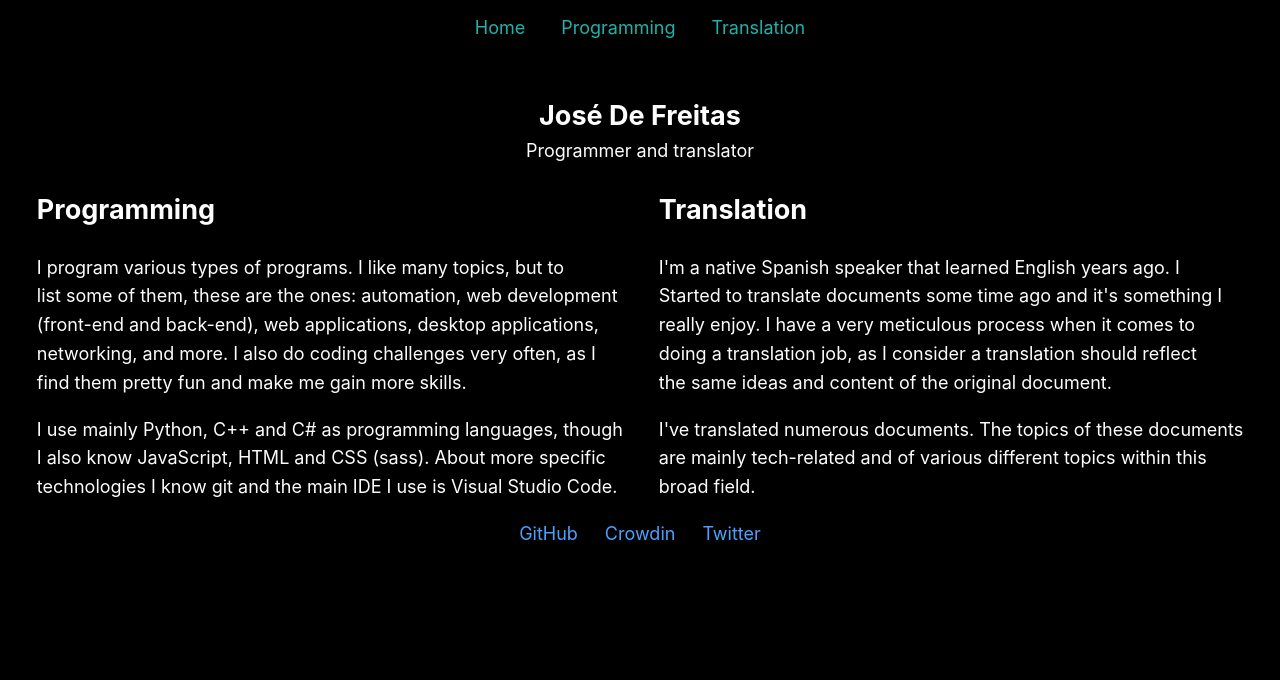
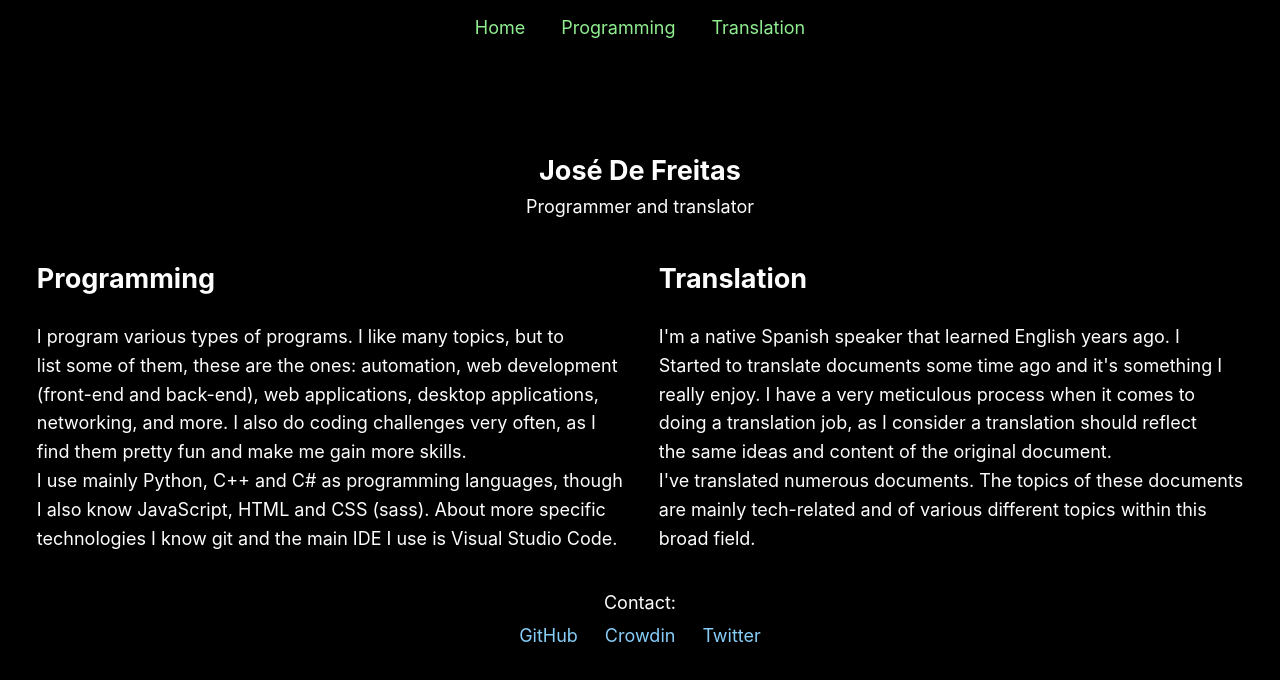
Before and after one commit to JoseDeFreitas/JoseDeFreitas-website, a Next.js app: page / in a window 1280 px wide. Shown: the top 680 px of the page. Built offline with nearby package versions, Linux system fonts and the light colour scheme.

Commit message:
Center content

```diff
--- a/pages/index.js
+++ b/pages/index.js
@@ -51,6 +51,7 @@ export default function Home() {
                         </div>
                     </section>
                     <section id="contact">
+                        <p>Contact:</p>
                         <ul>
                             <li>
                                 <a href="https://github.com/JoseDeFreitas">GitHub</a>
--- a/styles/global.scss
+++ b/styles/global.scss
@@ -9,7 +9,6 @@ body {
     line-height: 1.6;
     font-size: 18px;
     background-color: #000000;
-    min-height: 100vh;
 }
 
 * {
@@ -21,7 +20,7 @@ p, h1, h2, span {
 }
 
 a {
-    color: #4ea0ff;
+    color: lightskyblue;
     text-decoration: none;
 }
 
@@ -37,8 +36,10 @@ img {
 // Navigation bar
 
 #navbar {
+    position: fixed;
     padding: .8em;
-    margin-bottom: 2em;
+    margin: 0;
+    width: 100vw;
 
     ul {
         margin: 0;
@@ -50,7 +51,7 @@ img {
         justify-content: center;
 
         a {
-            color: lightseagreen;
+            color: lightgreen;
         }
     }
 }
@@ -61,10 +62,12 @@ img {
     display: grid;
     justify-content: center;
     align-content: center;
+    min-height: 100vh;
 
     #author {
         display: grid;
         justify-content: center;
+        margin-bottom: 2em;
 
         #name {
             margin: 0;
@@ -81,17 +84,41 @@ img {
         display: grid;
         grid-template-columns: 50vw, 50vw;
         grid-gap: 2em;
+        margin: 0;
 
         #programming {
             grid-column: 1 / 2;
+
+            h2 {
+                margin-top: 0;
+            }
+
+            p {
+                margin: 0;
+            }
         }
 
         #translation {
             grid-column: 2 / 3;
+
+            h2 {
+                margin-top: 0;
+            }
+
+            p {
+                margin: 0;
+            }
         }
     }
 
     #contact {
+        margin-top: 2em;
+
+        p {
+            display: grid;
+            justify-content: center;
+            margin: 0 0 .2em 0
+        }
         ul {
             margin: 0;
             padding: 0;
```
